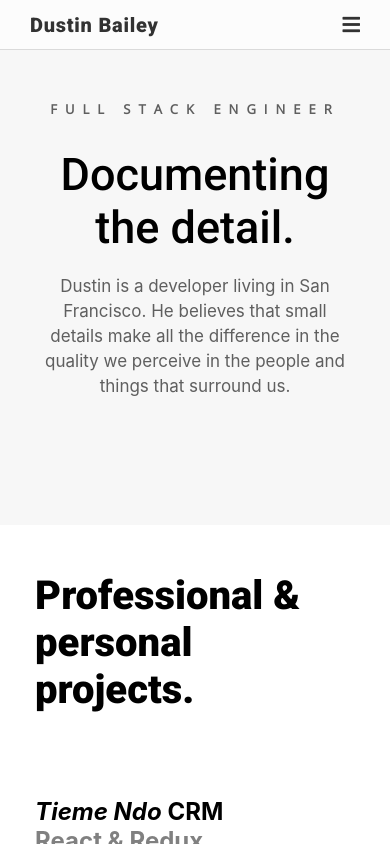
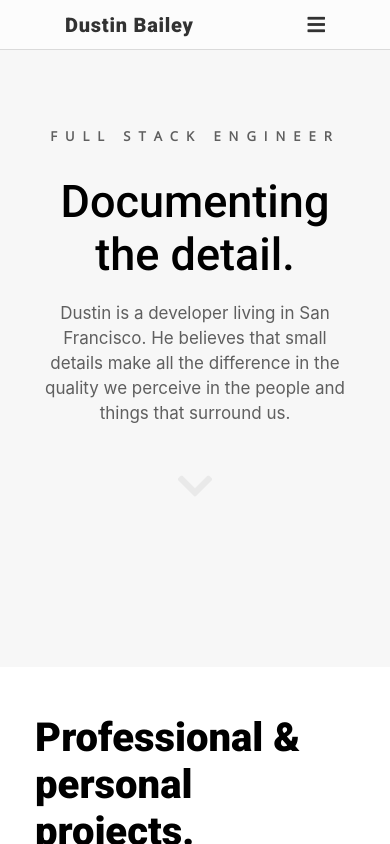
Before and after one commit to dgbailey/new_portfolio, a React (Create React App) app: page / in a window 390 px wide. Built offline with nearby package versions, Linux system fonts and the light colour scheme; a web font is replaced by a local one.

Commit message:
landing page styling for ipad and mobile. Still need contact menu.

```diff
--- a/src/GlobalTopContainer.js
+++ b/src/GlobalTopContainer.js
@@ -146,13 +146,14 @@ export class GlobalTopContainer extends Component{
                             <p>Dustin is a developer living in San Francisco.  He believes that small details make all the difference in the quality we perceive in the people and things that surround us.  <span className="hidden-mobile">He hopes to continually learn, appreciate, and perhaps even contribute to some of those details.</span></p>
 
 
+                            <a href="#project-quick-anchor"><i class="fas fa-chevron-down"></i></a>
+                        </div>
 
-                        </div>
 
                     </div>
                 </div>
 
-                <div  className="parallax__layer parallax__layer--a">
+                <div  className="parallax__layer parallax__layer--a" id="project-quick-anchor">
                     <div className="front-end-description-container">
                         <h1 className="front-end-project title">Professional &<br></br>personal projects.</h1>
 
@@ -410,6 +411,23 @@ ${'' /* https://developers.google.com/web/updates/2016/12/performant-parallaxing
     flex-direction:column;
 
     background: #f7f7f7;
+    height:900px;
+
+    @media(max-width:1000px){
+        height:800px;
+        padding:0px;
+
+    }
+
+    @media(max-width:590px){
+
+
+
+             height: 667px;
+
+     }
+
+
 
     .contact-icon-container{
         display:flex:
@@ -422,6 +440,7 @@ ${'' /* https://developers.google.com/web/updates/2016/12/performant-parallaxing
 
 
                 margin:10px;
+
         }
 
         a{
@@ -610,6 +629,10 @@ ${'' /*
         -o-animation:      fade-in-animation 1s both; /* Opera 12+ */
         animation:         fade-in-animation 1s both; /* IE 10+, Fx 29+ */
 
+        @media(max-width:1000px){
+            font-size: 6rem;
+        }
+
         animation-delay:.3s;
         @media (max-width:590px){
             font-size: 5.2rem;
@@ -658,15 +681,37 @@ ${'' /*
         width: 853px;
         line-height: 3.5rem;
 
+
+        .fas.fa-chevron-down {
+
+            padding: 40px;
+            font-size: 4rem;
+            color: #d3d3d363;
+            transition:.5s ease;
+
+            &:hover{
+                cursor:pointer;
+                color:lightgray;
+            }
+        }
+
+        @media(max-width:1000px){
+            font-size: 2rem;
+            width:600px;
+       }
+
         @media(max-width:590px){
 
            width:100%;
            font-size:1.7rem;
            line-height: 2.5rem;
+           width: 100%;
            .hidden-mobile{
                display:none;
            }
        }
+
+
 
 }
 
--- a/src/Nav.js
+++ b/src/Nav.js
@@ -42,6 +42,9 @@ const StyledNavigation = styled.nav`
         justify-content:space-between;
         @media(max-width:590px){
             padding: 10px 30px;
+        }
+        @media(max-width:1000px){
+            width: 82vw;
         }
     }
 
```
